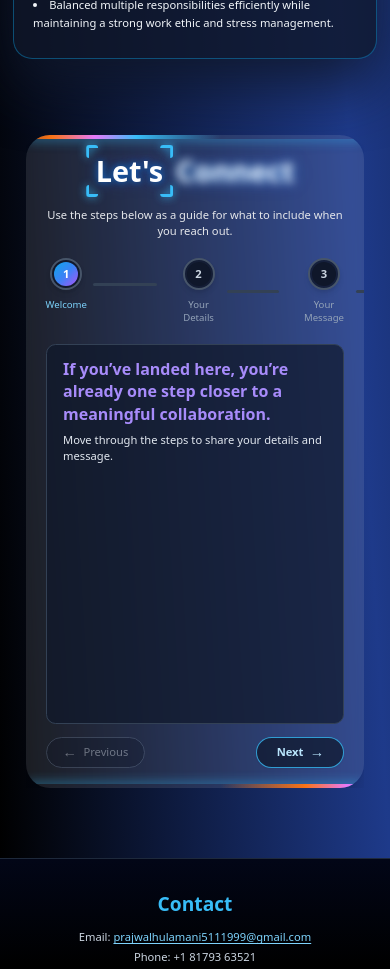
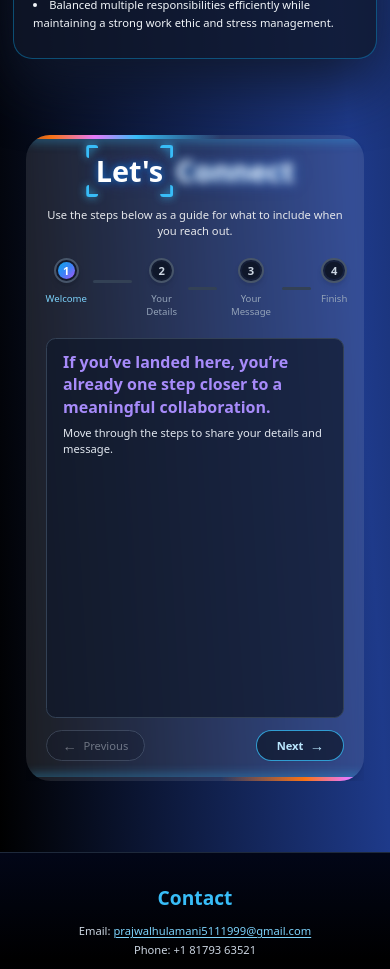
Before and after one commit to PrajwalMH/Portfolio, a Next.js app: page / in a window 390 px wide. Shown: the part 6040-7009 px from the top of the page. Built offline with nearby package versions, Linux system fonts and the light colour scheme.

Commit message:
update for Phone view

```diff
--- a/app/components/ContactStepperEmail.jsx
+++ b/app/components/ContactStepperEmail.jsx
@@ -96,7 +96,7 @@ export default function ContactStepperEmail({ steps = STEPS }) {
         </div>
       )}
       {/* Step bullets + connectors + labels in one row */}
-      <div className="flex w-full items-start justify-between gap-6">
+      <div className="flex w-full items-start justify-between gap-3 md:gap-6">
         {steps.map((step, index) => {
           const isActive = index === activeIndex;
           const isCompleted = index < activeIndex;
@@ -109,7 +109,7 @@ export default function ContactStepperEmail({ steps = STEPS }) {
                 <button
                   type="button"
                   onClick={() => setActiveIndex(index)}
-                  className="relative flex items-center justify-center w-10 h-10 rounded-full border-2 border-slate-600 bg-slate-900/80 shadow-md transition-all hover:shadow-lg hover:border-sky-400 focus:outline-none focus:ring-2 focus:ring-sky-500 focus:ring-offset-2 focus:ring-offset-slate-900"
+                  className="relative flex items-center justify-center w-8 h-8 md:w-10 md:h-10 rounded-full border-2 border-slate-600 bg-slate-900/80 shadow-md transition-all hover:shadow-lg hover:border-sky-400 focus:outline-none focus:ring-2 focus:ring-sky-500 focus:ring-offset-2 focus:ring-offset-slate-900"
                 >
                   <span
                     className={`absolute inset-[2px] rounded-full transition-colors ${
@@ -141,7 +141,7 @@ export default function ContactStepperEmail({ steps = STEPS }) {
               {/* Connector line between this step and the next */}
               {!isLast && (
                 <div
-                  className={`h-[3px] w-20 md:w-28 rounded-full transition-colors ${
+                  className={`h-[3px] w-12 md:w-20 rounded-full transition-colors ${
                     isCompleted
                       ? "bg-gradient-to-r from-sky-500 via-blue-500 to-purple-500"
                       : "bg-slate-700"
--- a/app/globals.css
+++ b/app/globals.css
@@ -420,7 +420,7 @@ h1 {
   .projects-label {
     width: 30%;
     height: 100px;
-    top: 37%;
+    top: 30%;
     transform: translateY(-50%);
     opacity: 1;
     animation: none;
```
